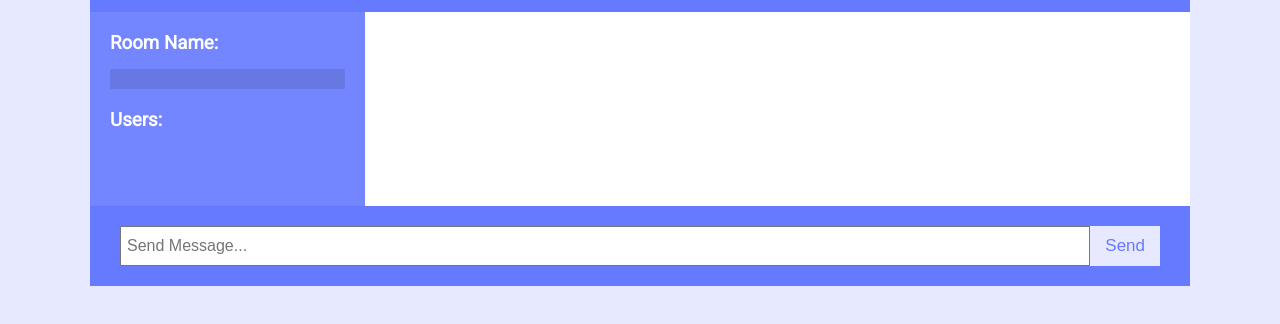
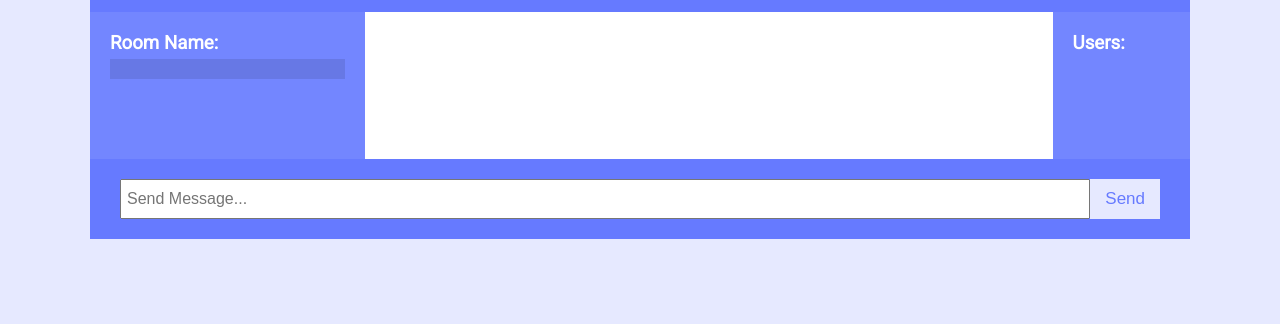
Before and after one commit to mike-o31/chat-app, a website: page public/chatroom.html in a window 1280 px wide. Shown: the part 86-410 px from the top of the page. Drawn offline with nearby package versions, Linux system fonts and the light colour scheme; no server answers.

Commit message:
Changed names of an event emitter and function, made change to chatroom display

```diff
--- a/public/chatroom.html
+++ b/public/chatroom.html
@@ -14,13 +14,15 @@
             <a href="index.html" class="button">Leave Room</a>
         </header>
         <main class="chat-main">
-            <div class="chat-sidebar">
+            <div class="chat-sidebar left">
                 <h3>Room Name:</h3>
                 <h2 id="room-name"></h2>
-                <h3>Users:</h3>
-                <ul id="users"></ul>
             </div>
         <div class="chat-messages"></div>
+        <div class="chat-sidebar right">
+            <h3>Users:</h3>
+            <ul id="users"></ul>
+        </div>
         </main>
         <div class="chat-form-container">
             <form id="chat-form">
--- a/public/css/style.css
+++ b/public/css/style.css
@@ -60,7 +60,7 @@ a {
 
 .chat-main {
 	display: grid;
-	grid-template-columns: 1fr 3fr;
+	grid-template-columns: 1fr 2.5fr 0.5fr;
 }
 
 .chat-sidebar {
@@ -78,7 +78,7 @@ a {
 }
 
 .chat-sidebar h3 {
-	margin-bottom: 15px;
+	margin-bottom: 5px;
 }
 
 .chat-sidebar ul li {
--- a/public/javascript/main.js
+++ b/public/javascript/main.js
@@ -11,7 +11,7 @@ const { username, room } = Qs.parse(location.search, {
 
 socket.emit('joinRoom', { username, room })
 
-socket.on('roomUsers', ({ room, users }) =>{
+socket.on('usersInRoom', ({ room, users }) =>{
     displayUsers(users)
     displayRoom(room)
 })
```
Also changed, not shown: server.js (+5 -5 lines).
